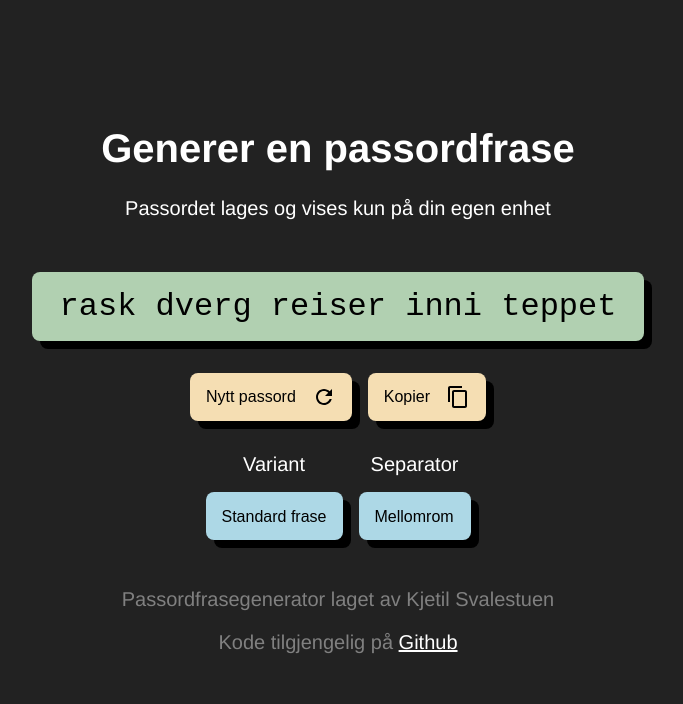
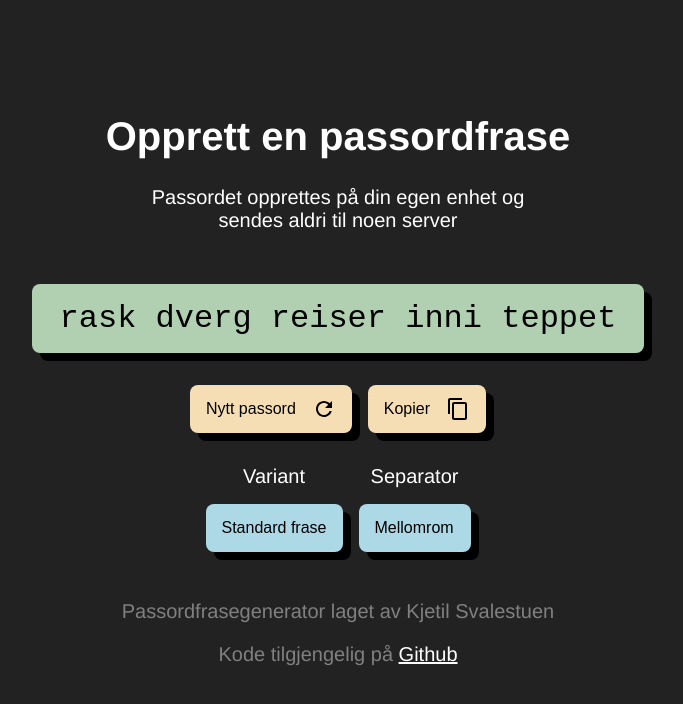
Before and after one commit to kjesvale/passordfrase, a website built with Parcel: page src/index.html in a window 1280 px wide. Shown: the whole page, without its empty margins (302-985 px from the left). Built offline with nearby package versions, Linux system fonts and the light colour scheme.

Commit message:
Oppdater readme, introtekst og farge på favicon

```diff
--- a/src/index.html
+++ b/src/index.html
@@ -6,12 +6,12 @@
         <link rel="icon"  type="image/png"  href="favicon.png">
         <link rel ="stylesheet" type="text/css" href="index.less" />
         <link rel ="stylesheet" type="text/css" href="styling.less" />
-        <title>Generer en passordfrase</title>
+        <title>Opprett en passordfrase</title>
     </head>
     <body>
         <header>
-            <h1>Generer en passordfrase</h1>
-            <p>Passordet lages og vises kun på din egen enhet</p>
+            <h1>Opprett en passordfrase</h1>
+            <p id="introduksjon">Passordet opprettes på din egen enhet og sendes aldri til noen server</p>
         </header>
         <main>
             <output id="passord"></output>
--- a/src/index.less
+++ b/src/index.less
@@ -14,6 +14,9 @@ body {
 }
 
 header {
+    display: flex;
+    flex-direction: column;
+    align-items: center;
     margin-bottom: 2rem;
 }
 
--- a/src/styling.less
+++ b/src/styling.less
@@ -3,6 +3,11 @@
 @secondaryColor: wheat;
 @secondaryColorLight: mix(@secondaryColor, white, 60%);
 @tertiaryColor: lightblue;
+
+#introduksjon {
+    max-width: 25rem;
+    align-self: center;
+}
 
 #resultat {
     display: flex;
```
Also changed, not shown: README.md, src/favicon.png.
